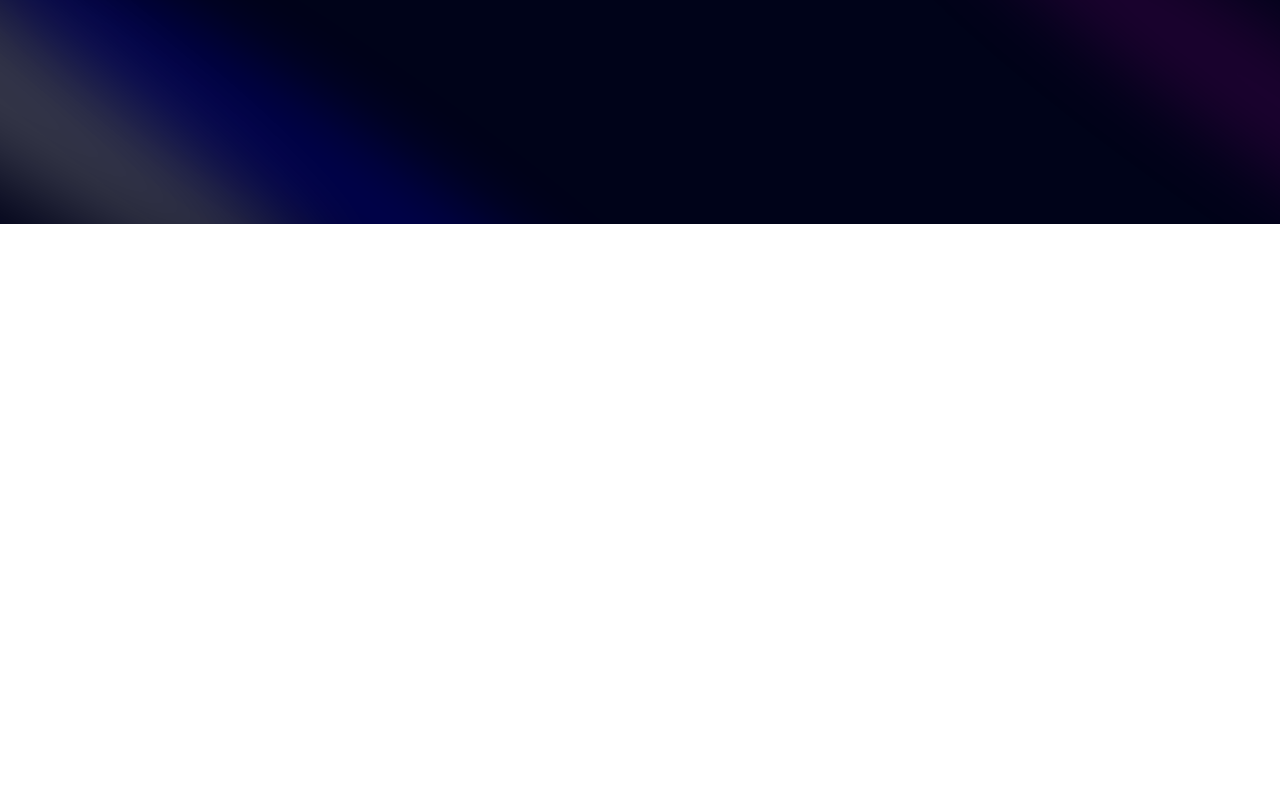
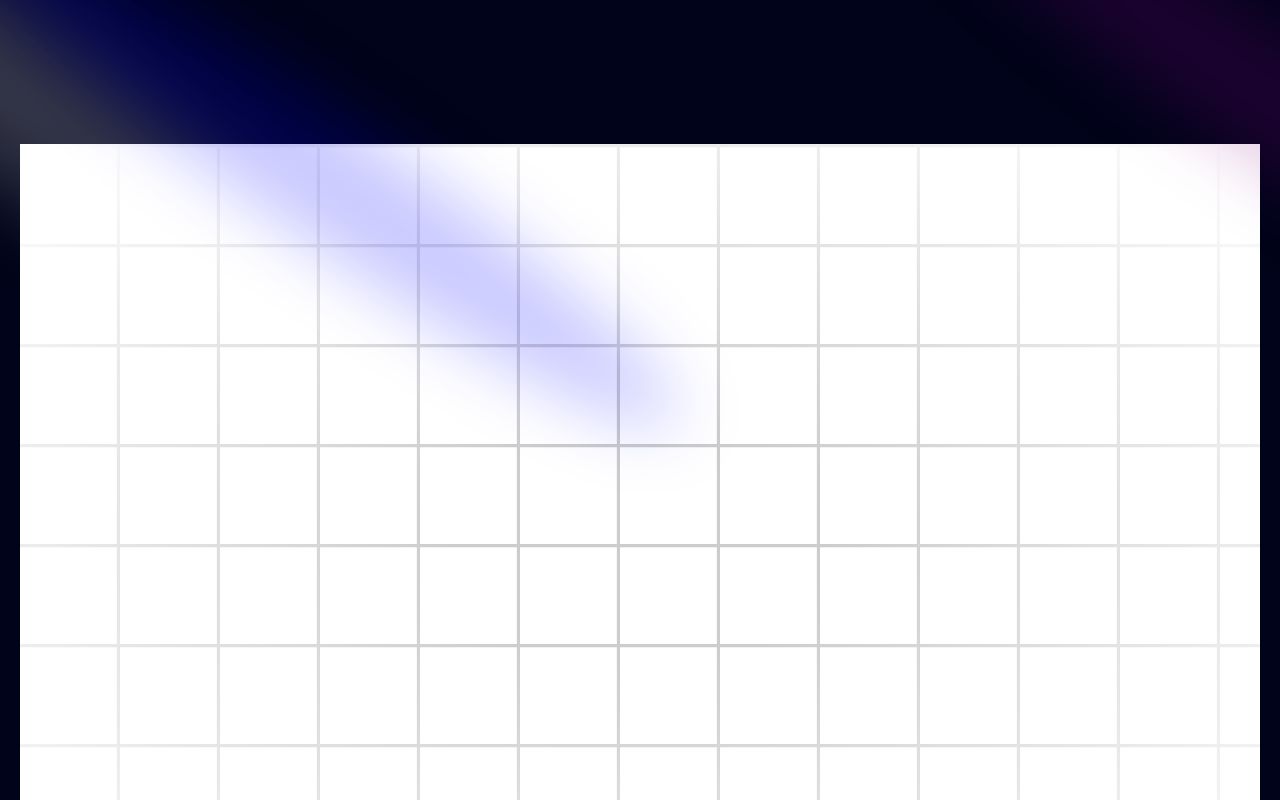
Before and after one commit to NotAisu/portfolio, a Next.js app in the folder projekt/: page / in a window 1280 px wide. Shown: the top 800 px of the page. Built offline with nearby package versions, Linux system fonts and the light colour scheme.

Commit message:
npm i next-themes

```diff
--- a/package.json
+++ b/package.json
@@ -3,6 +3,7 @@
     "clsx": "^2.1.1",
     "framer-motion": "^11.15.0",
     "mini-svg-data-uri": "^1.4.4",
+    "next-themes": "^0.4.4",
     "tailwind-merge": "^2.5.5",
     "tailwindcss-animate": "^1.0.7"
   }
--- a/projekt/components/Hero.tsx
+++ b/projekt/components/Hero.tsx
@@ -9,6 +9,13 @@
             <Spotlight className="top-10 left-full h-[80vh] w-[50vw]" fill="purple"/>
             <Spotlight className="top-28 left-80 h-[80vh] w-[50vw]" fill="blue"/>
         </div>
+
+            <div className="h-screen w-full dark:bg-black-100 bg-white  dark:bg-grid-white/[0.3] bg-grid-black/[0.2] relative flex items-center justify-center">
+
+                <div className="absolute pointer-events-none inset-0 flex items-center justify-center dark:bg-black-100 bg-white [mask-image:radial-gradient(ellipse_at_center,transparent_20%,black)]"/>
+
+
+            </div>
     </div>
   )
 }
```
Also changed, not shown: 1 other file (tests, documents, lock files or other folders).
